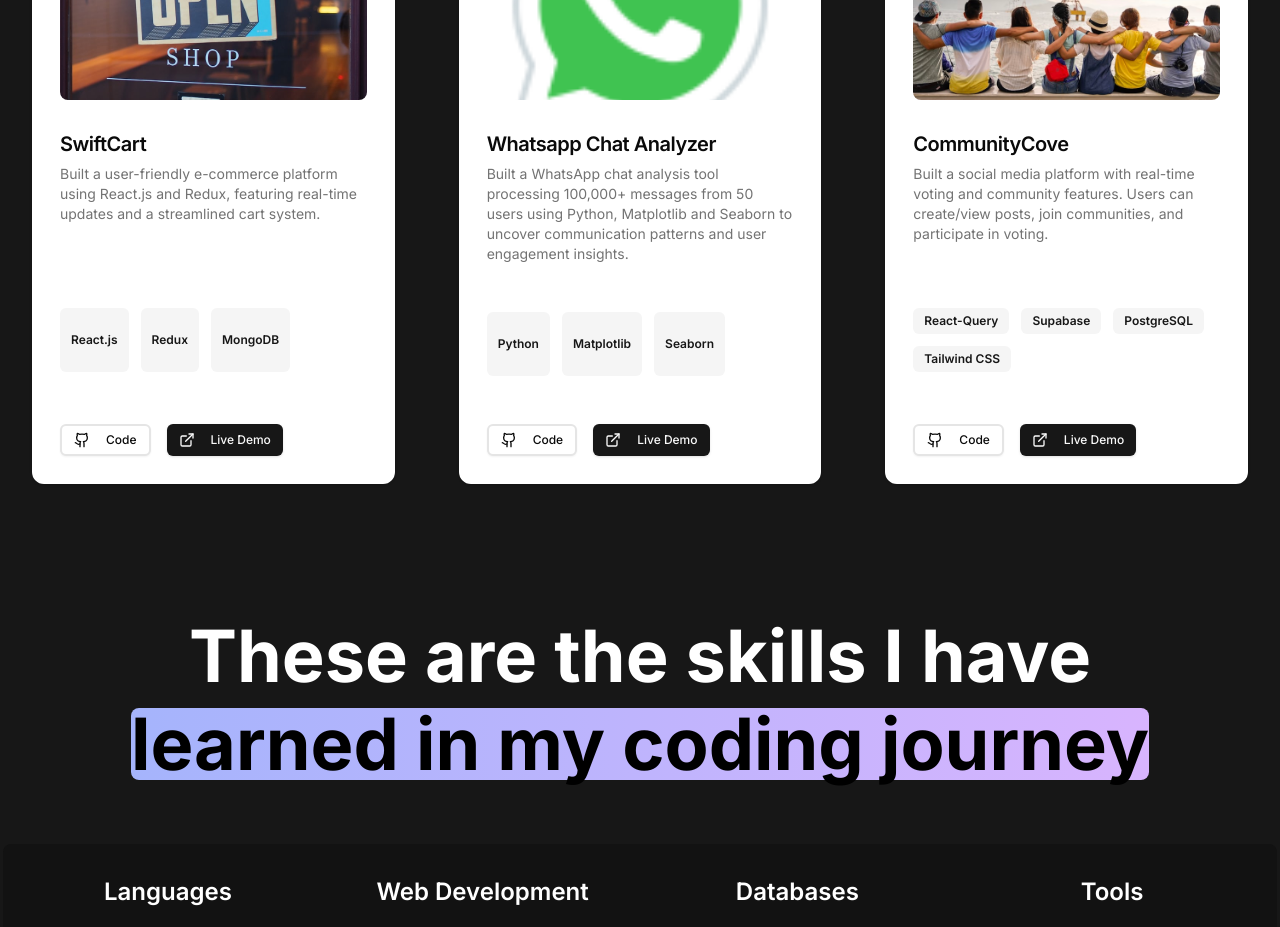
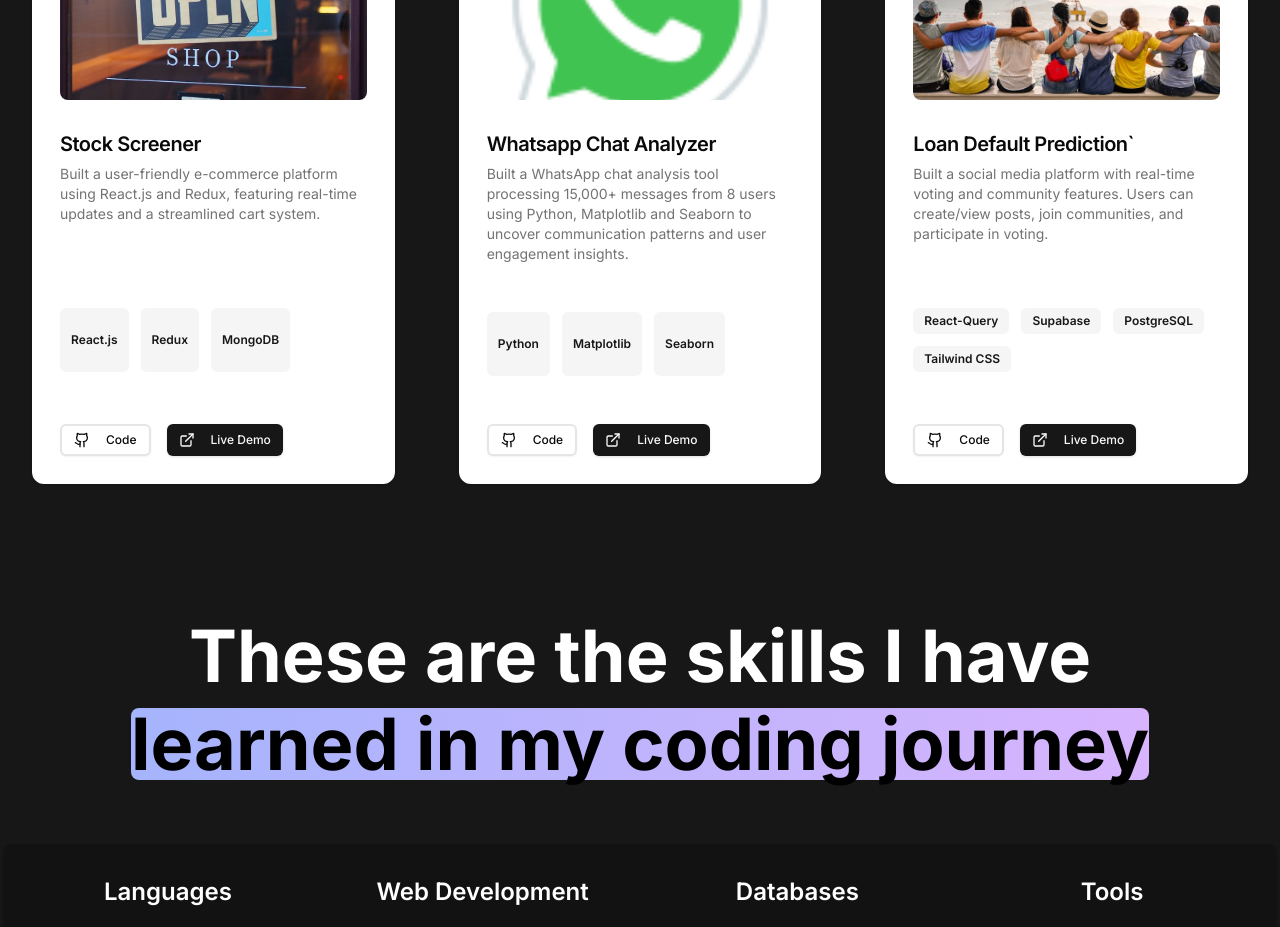
Before and after one commit to Tapan48/Portfolio-website, a Next.js app: page / in a window 1280 px wide. Shown: the part 1000-1927 px from the top of the page. Built offline with nearby package versions, Linux system fonts and the light colour scheme; no server answers.

Commit message:
added new projects

```diff
--- a/src/components/projects.tsx
+++ b/src/components/projects.tsx
@@ -24,8 +24,27 @@ interface Project {
 }
 
 const projects: Project[] = [
+  // {
+  //   title: "SwiftCart",
+  //   description:
+  //     "Built a user-friendly e-commerce platform using React.js and Redux, featuring real-time updates and a streamlined cart system.",
+  //   technologies: [
+  //     "React.js",
+  //     "Redux",
+  //     "MongoDB",
+  //     // "TypeScript",
+  //     // "PostgreSQL",
+  //     // "Stripe",
+  //     // "Tailwind",
+  //   ],
+  //   githubUrl: "https://github.com/Tapan48/SwiftCart",
+  //   liveUrl: "https://swift-cart-eta.vercel.app/",
+  //   imageUrl: "/swiftcart.webp",
+  // },
+
+
   {
-    title: "SwiftCart",
+    title: "Stock Screener",
     description:
       "Built a user-friendly e-commerce platform using React.js and Redux, featuring real-time updates and a streamlined cart system.",
     technologies: [
@@ -37,28 +56,40 @@ const projects: Project[] = [
       // "Stripe",
       // "Tailwind",
     ],
-    githubUrl: "https://github.com/Tapan48/SwiftCart",
+    githubUrl: "https://github.com/Tapan48/Stock_Screener",
     liveUrl: "https://swift-cart-eta.vercel.app/",
     imageUrl: "/swiftcart.webp",
   },
   {
     title: "Whatsapp Chat Analyzer",
     description:
-      "Built a WhatsApp chat analysis tool processing 100,000+ messages from 50 users using Python, Matplotlib and Seaborn to uncover communication patterns and user engagement insights.",
+      "Built a WhatsApp chat analysis tool processing 15,000+ messages  from 8 users using Python, Matplotlib and Seaborn to uncover communication patterns and user engagement insights.",
     technologies: ["Python", "Matplotlib", "Seaborn"],
     githubUrl: "https://github.com/Tapan48/Whatsapp-Chat-Analyzer",
-    liveUrl: "https://whatsapp-chat-analyzer-dtkum9nfw89ewg2mfltj6m.streamlit.app/",
+    liveUrl: "https://whatsapp-chat-analyzer-production.up.railway.app/",
     imageUrl: "/whatsapp.webp",
   },
+
+
   {
-    title: "CommunityCove",
+    title: "Loan Default Prediction`",
     description:
       "Built a social media platform with real-time voting and community features. Users can create/view posts, join communities, and participate in voting.",
     technologies: ["React-Query", "Supabase", "PostgreSQL", "Tailwind CSS"],
-    githubUrl: "https://github.com/Tapan48/CommunityCove",
+    githubUrl: "https://github.com/Tapan48/Student-loan-default-analysis",
     liveUrl: "https://social-media-app2-five.vercel.app/",
     imageUrl: "/communitycove.webp",
   },
+
+  // {
+  //   title: "CommunityCove",
+  //   description:
+  //     "Built a social media platform with real-time voting and community features. Users can create/view posts, join communities, and participate in voting.",
+  //   technologies: ["React-Query", "Supabase", "PostgreSQL", "Tailwind CSS"],
+  //   githubUrl: "https://github.com/Tapan48/CommunityCove",
+  //   liveUrl: "https://social-media-app2-five.vercel.app/",
+  //   imageUrl: "/communitycove.webp",
+  // },
 
   // {
   //   title: "Portfolio-Website",
```
